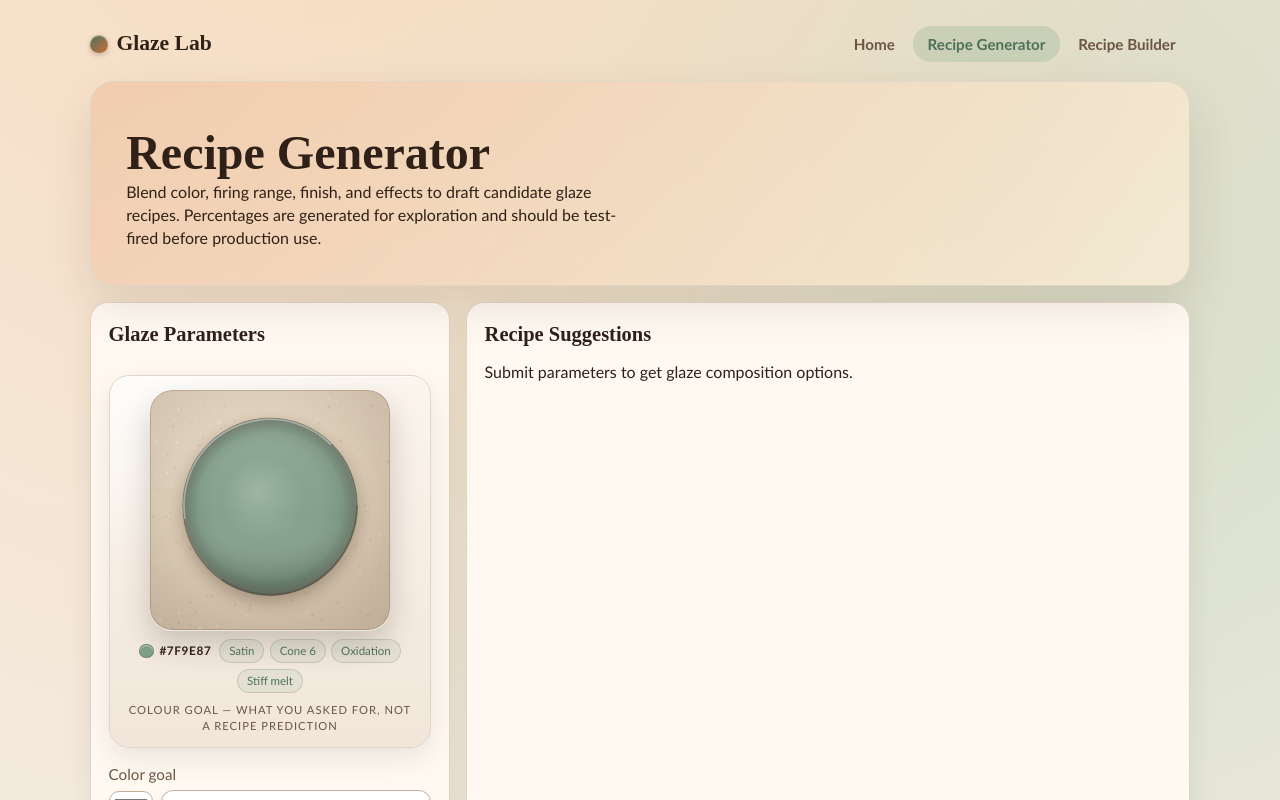
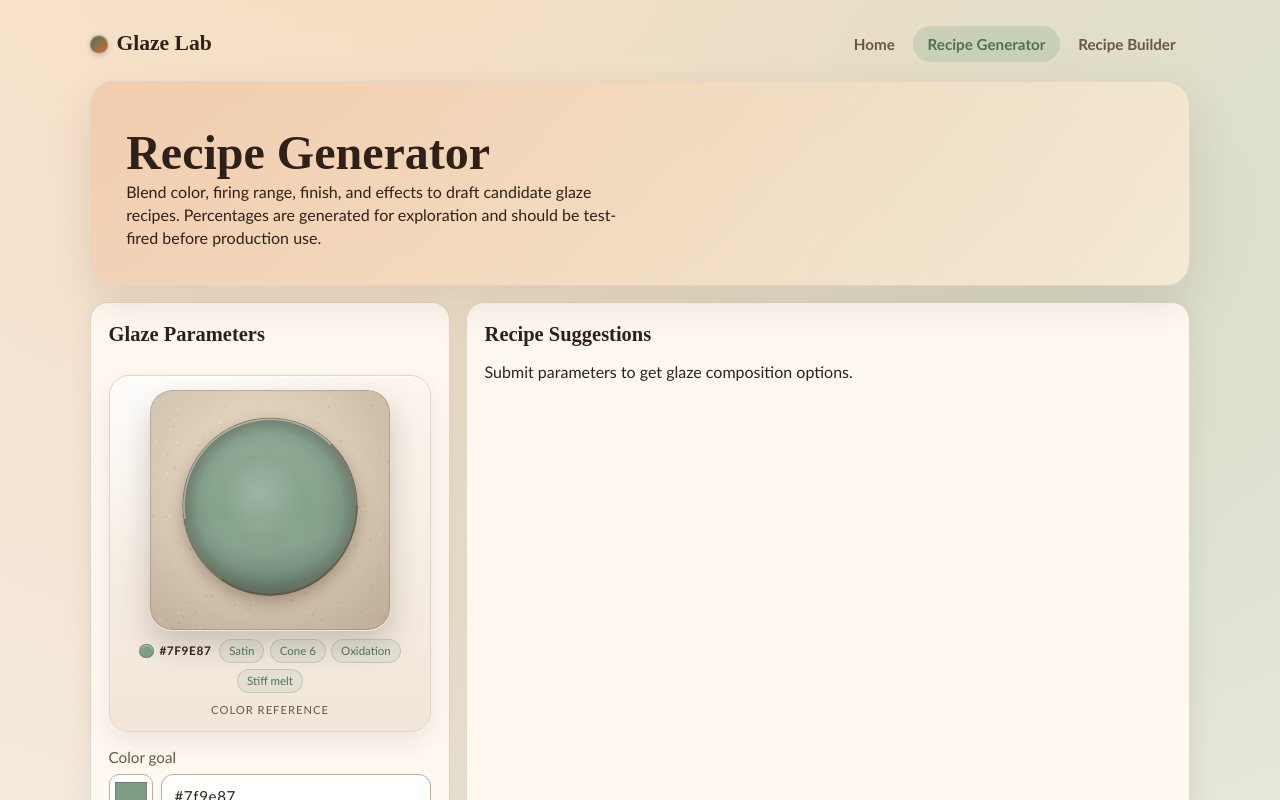
Before and after one commit to oceloteye/Glaze-App, a React (Vite) app in the folder frontend/: page /generator in a window 1280 px wide. Shown: the top 800 px of the page. Built offline with nearby package versions, Linux system fonts and the light colour scheme.

Commit message:
Update caption in GlazePreview to "Color Reference"

```diff
--- a/frontend/src/components/GlazeParameterForm.tsx
+++ b/frontend/src/components/GlazeParameterForm.tsx
@@ -45,7 +45,7 @@ export function GlazeParameterForm({ composer }: Props) {
         foodSafe={form.foodSafe ?? false}
         coneLabel={CONES[coneIndex].name}
         atmosphere={form.atmosphere}
-        caption="Colour goal — what you asked for, not a recipe prediction"
+        caption="Color Reference"
       />
 
       <label>
```
